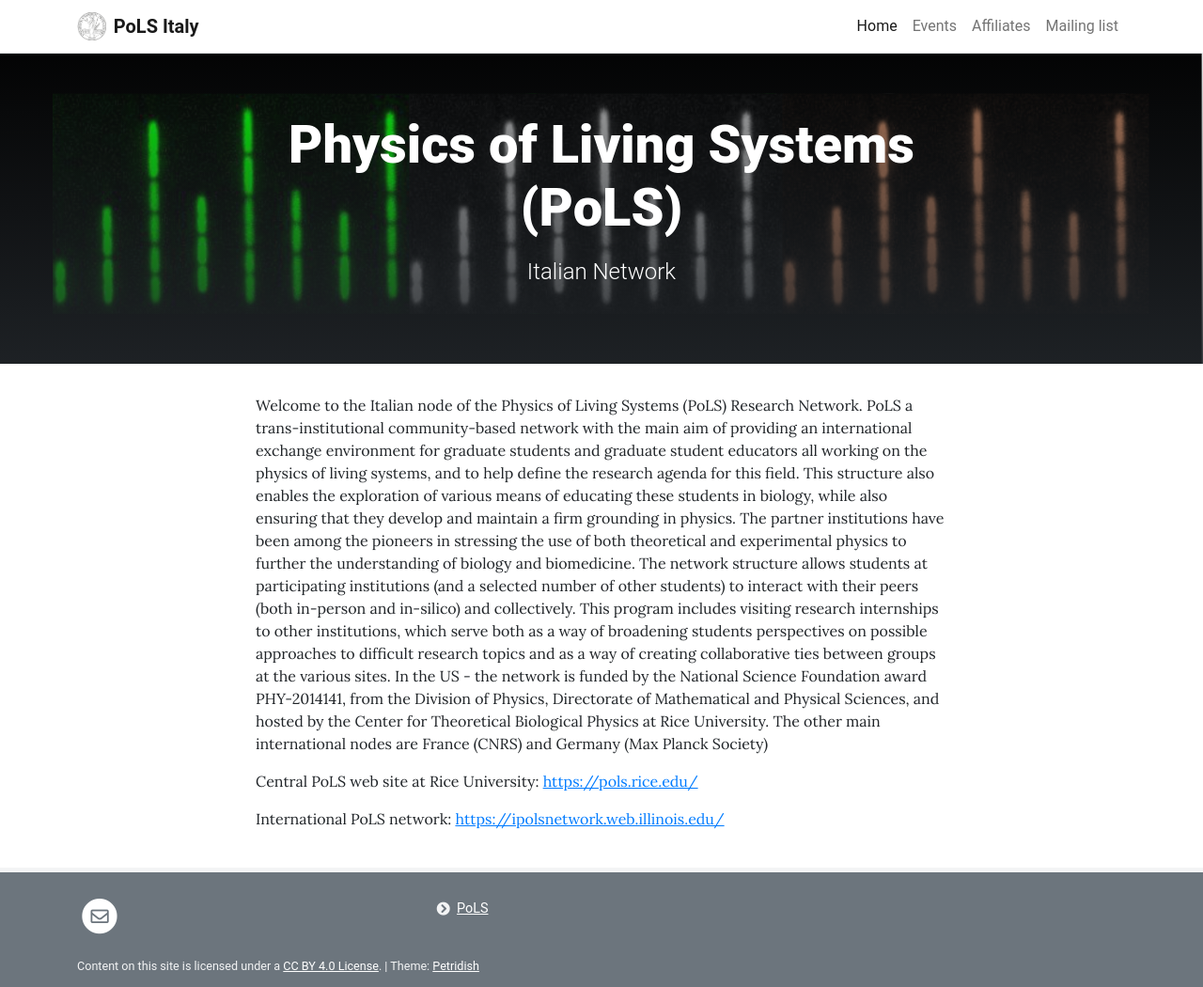
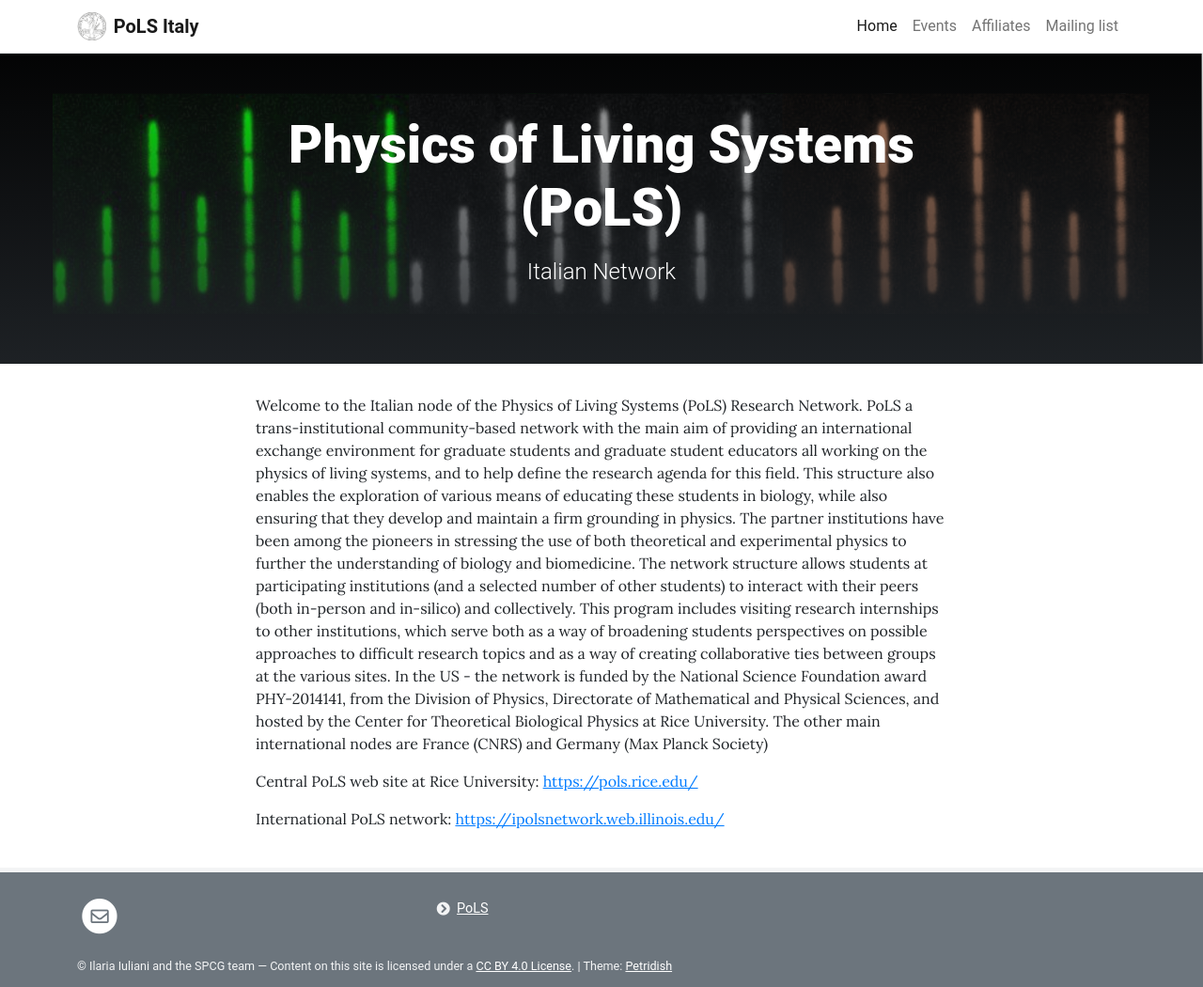
Before and after one commit to ilaria-iuliani/pols, a Jekyll site: the page built from pages/home.md, in a window 1280 px wide. Shown: the whole page at 94% size. Built offline with Jekyll 4.4.1, drawn with Linux system fonts in a browser that asks for light colours.

Commit message:
Update _config.yml

```diff
--- a/_config.yml
+++ b/_config.yml
@@ -1,7 +1,7 @@
 # SITE SETTINGS
 title: PoLS Italy                      # Title in top navigation bar (navbar) and <head>
 description: Physics of Living Systems (PoLS) # Site description in <head>
-author:                                 # Used for copyright statement in footer
+author: Ilaria Iuliani and the SPCG team    # Used for copyright statement in footer
 # url: "https://pols.unimi.it"          # No slash at the end
 # baseurl: ""                 # Only required if your site is on a subdomain e.g. https://username.github.io/sitename
                                         # which has url: "https://username.github.io" (no slash) and baseurl: "/sitename" (leading slash)
```
